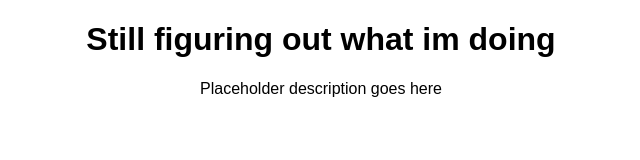
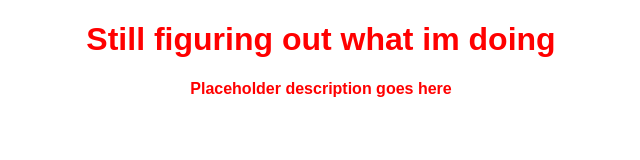
Before and after one commit to Humbis/msa-weather-app, a website: page index.html in a window 1280 px wide. Shown: the whole page, without its empty margins (319-959 px from the left). Drawn offline with Linux system fonts and the light colour scheme.

Commit message:
Changed text to red as a test

```diff
--- a/css/styles.css
+++ b/css/styles.css
@@ -2,5 +2,6 @@
     width:100%;
     text-align: center;
     font-family: Arial, Helvetica, sans-serif;
-    font-style: bo
+    font-weight: bold;
+    color: red;
 }
```
Also changed, not shown: package.json (added, +20 -0 lines).
